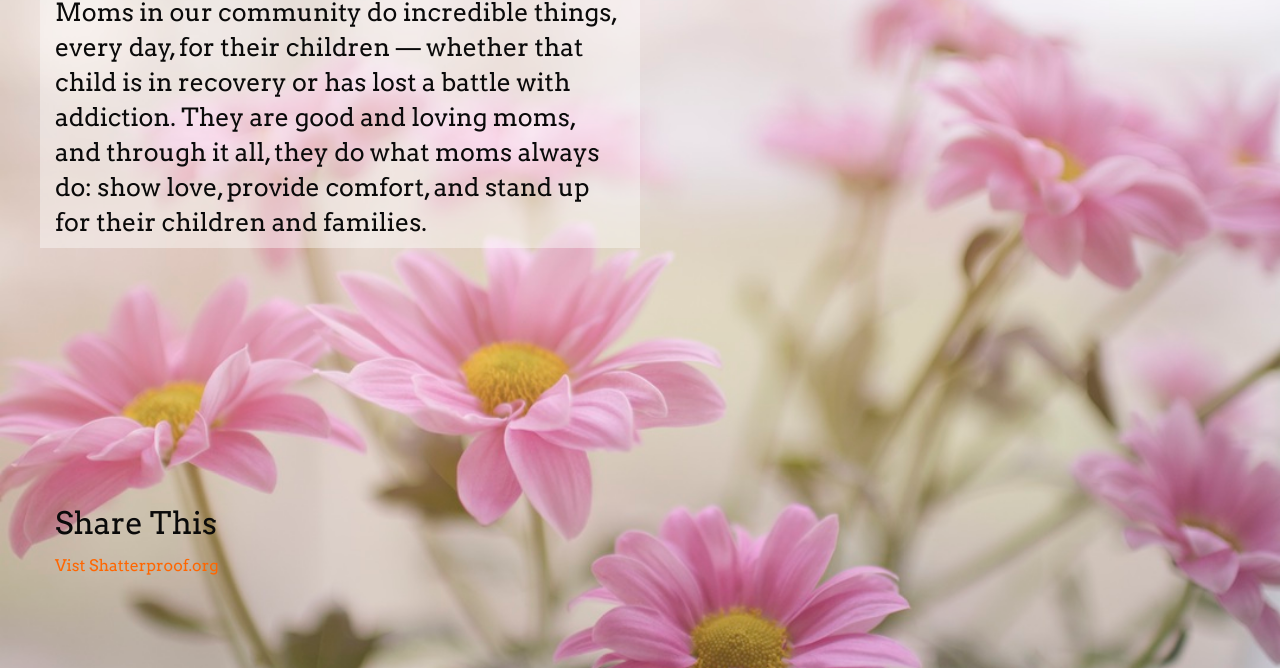
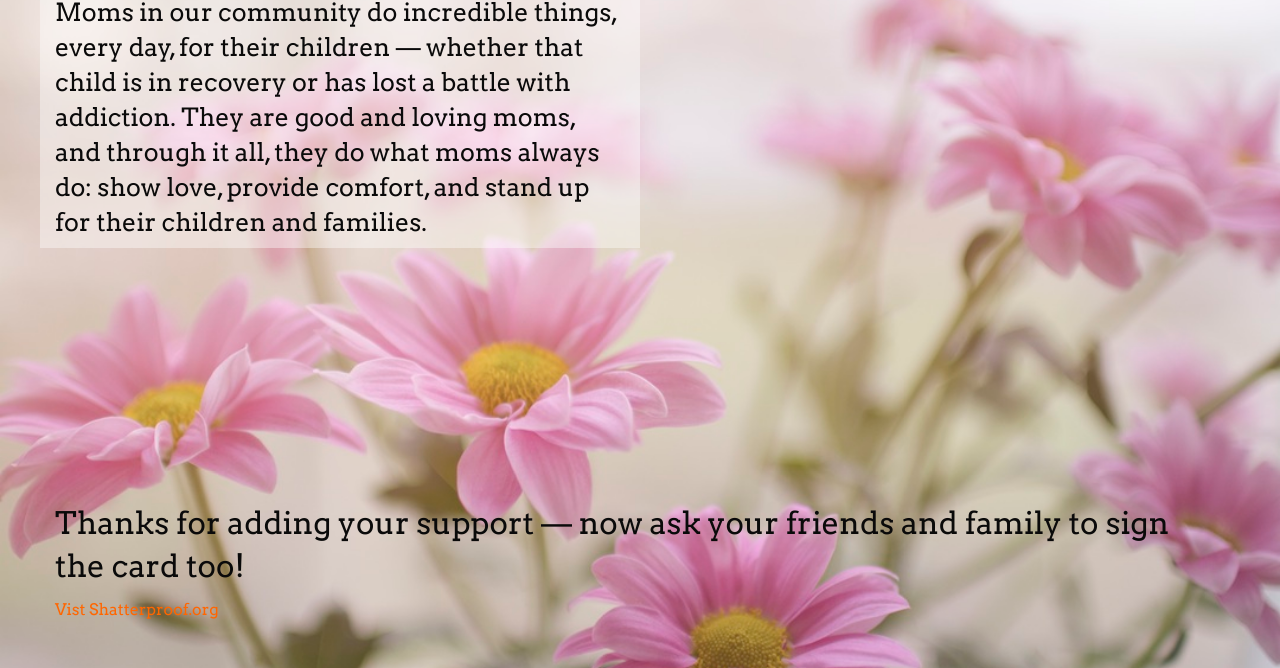
Before and after one commit to Shatterproofhq/mothers-day, a plain HTML site: page static-flowers.html in a window 1280 px wide. Shown: the part 132-800 px from the top of the page. Drawn offline with Linux system fonts and the light colour scheme; a script that the page names is missing.

Commit message:
Facebook share message

```diff
--- a/static-flowers.html
+++ b/static-flowers.html
@@ -9,15 +9,13 @@
     <link rel="stylesheet" href="css/foundation.min.css">
     <link rel="stylesheet" href="css/app.css">
     <link rel="shortcut icon" href="images/logo-sp.png" />
-    <meta property="og:title" content="Say Happy Mother’s Day to all moms touched by addiction.
-" />
+    <meta property="og:title" content="Say Happy Mother’s Day" />
     <meta property="og:description" content="This Mother’s Day, let's say thanks to all the good moms who never gave up when their families were touched by addiction. Sign our Mother’s Day card today: http://shatterproofhq.github.io/mothers-day/static-flowers.html #AlwaysAMom" />
+      <meta property="og:url" content="http://shatterproofhq.github.io/mothers-day/static-flowers.html" />
     <meta property="og:image" content="http://shatterproofhq.github.io/mothers-day/images/mothersday.jpg" />
   </head>
   <body>
     <div class="row" style="padding-top:8px;padding-bottom:10px;">
-
-
       <div class="small-4 columns"><img src="images/header-logo.svg" /></div>
       <div class="small-8 columns align-self-top">
         <h1 class="site-title-alt">Always a Mom</h1></div>
@@ -31,7 +29,6 @@
     <div class="row">
 
       <div class="large-6 columns" style="background: rgba(255, 255, 255, 0.4);">
-    <!--<img src="https://p2a-images.s3.amazonaws.com/production/customers/440/CampaignMiscImage_1461692239.8336.jpg" />-->
 
         <h4>Moms in our community do incredible things, every day, for their children — whether that child is in recovery or has lost a battle with addiction. They are good and loving moms, and through it all, they do what moms always do: show love, provide comfort, and stand up for their children and families.</h4>
       </div>
@@ -54,8 +51,8 @@ fjs.parentNode.insertBefore(js, fjs);
     </div>
     <div class="row">
       <div class="column">
-        <!-- Go to www.addthis.com/dashboard to customize your tools -->
-        <h3 class="">Share This</h3>
+
+        <h3 class="">Thanks for adding your support — now ask your friends and family to sign the card too! </h3>
         <div class="addthis_sharing_toolbox"></div>
         <a href="#"><p>Vist Shatterproof.org</p></a>
       </div>
```
